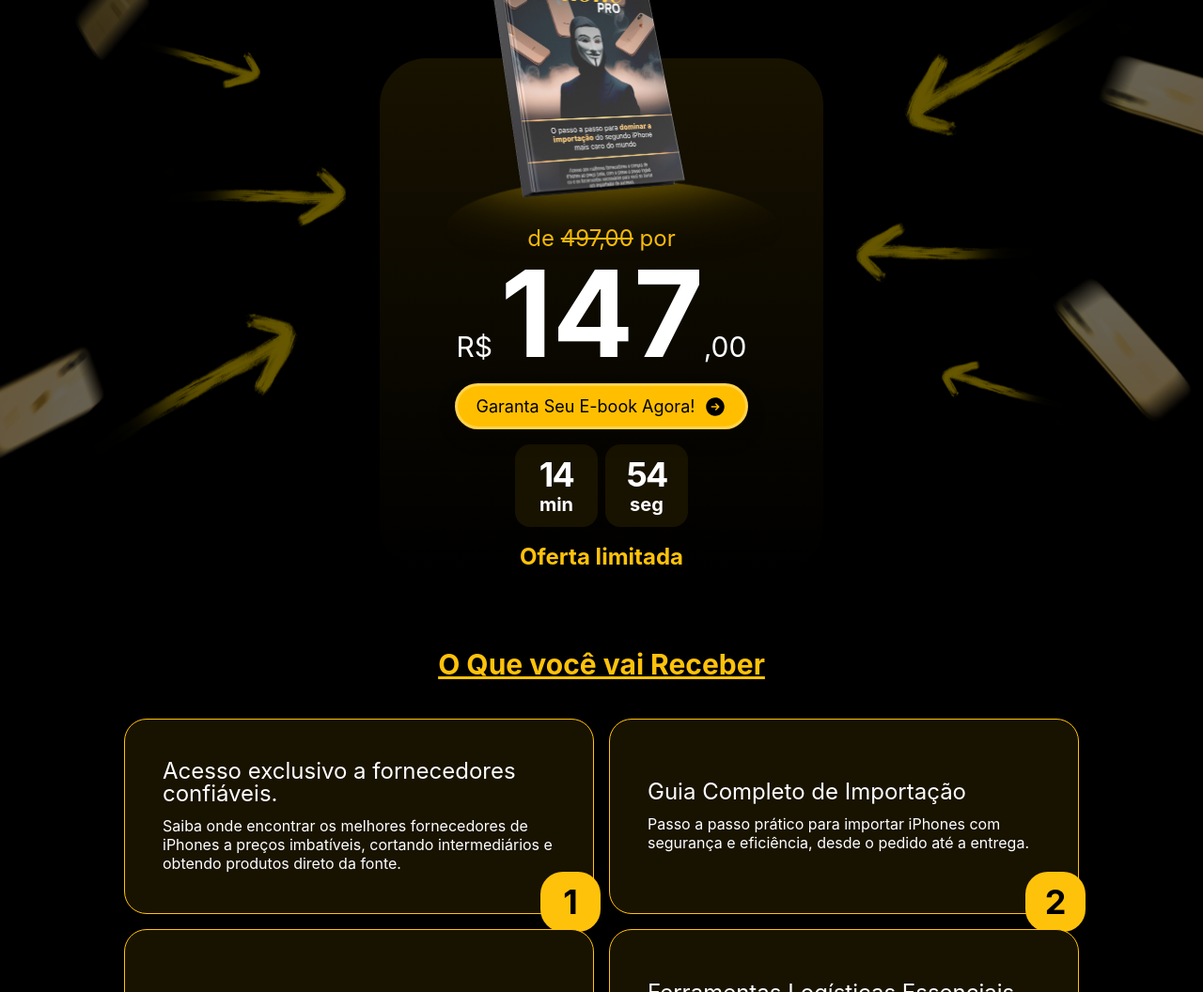
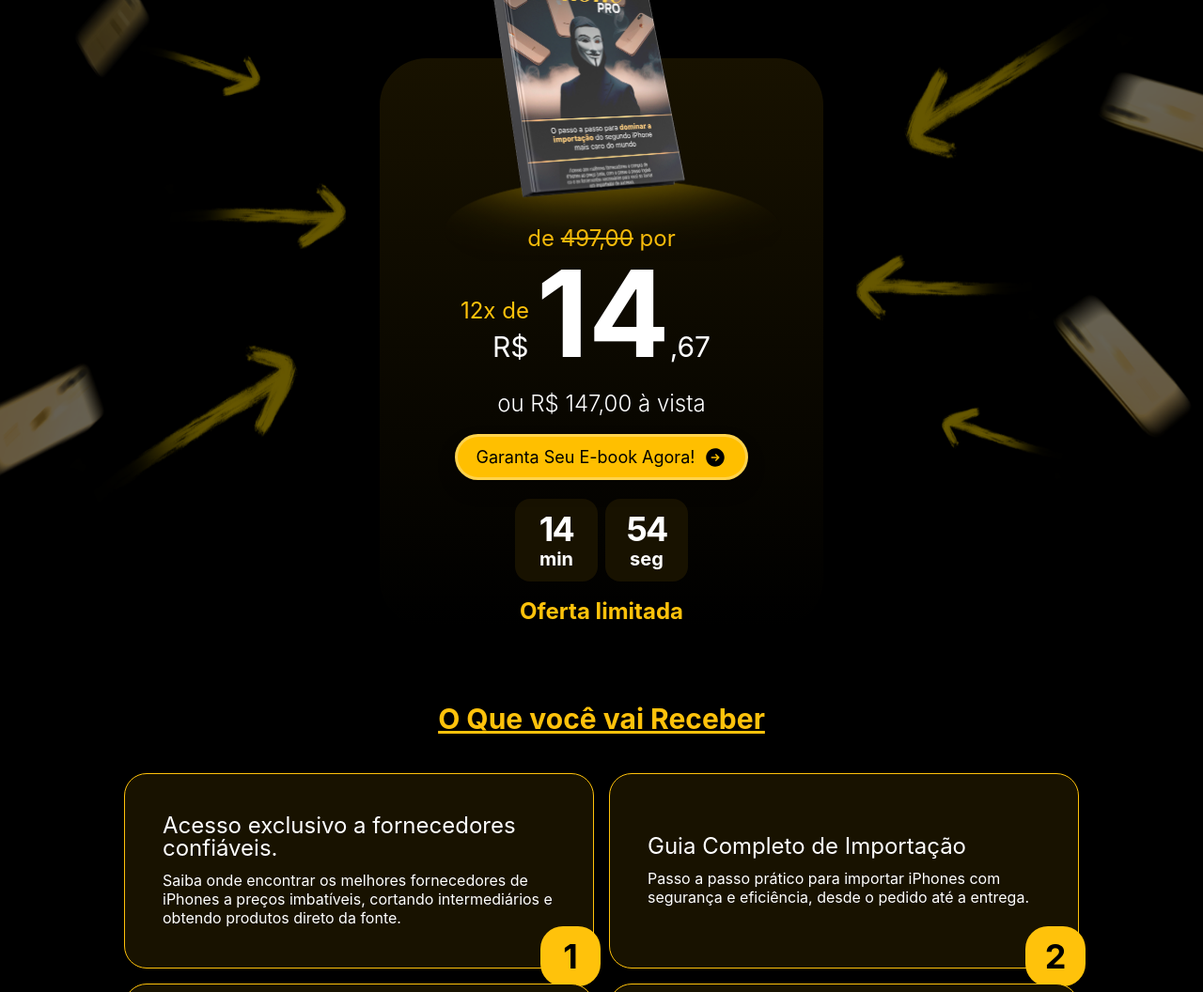
Before and after one commit to FabianBarua/metodo-iphone-pro, an Astro site: page / in a window 1280 px wide. Shown: the part 3363-4419 px from the top of the page at 94% size. Built offline with nearby package versions, Linux system fonts and the light colour scheme; Astro itself is replaced by a stand-in of ours; a web font is replaced by a local one.

Commit message:
new link

```diff
--- a/src/components/Clock.astro
+++ b/src/components/Clock.astro
@@ -1,4 +1,4 @@
-<div class=" mt-4 flex gap-2  mx-auto w-min">
+<div class=" mt-5 flex gap-2  mx-auto w-min">
     <!-- <div class="  bg-[#181200] sm:size-[5.5rem]  size-[4.5rem]  pt-1 rounded-2xl flex flex-col justify-center items-center">
         <h6
             id="days"
--- a/src/components/LinkGaranta.astro
+++ b/src/components/LinkGaranta.astro
@@ -12,7 +12,7 @@
 
 ---
 <a
-  href="https://chk.eduzz.com/7WX5JX7O0A"
+  href="https://pay.hotmart.com/J95459764M"
 class="button text-nowrap w-min"
 style={finalStyle}>
     <span>Garanta Seu E-book Agora!</span>
--- a/src/pages/index.astro
+++ b/src/pages/index.astro
@@ -217,8 +217,15 @@ import LiteYoutube from '../components/LiteYoutube.astro';
 				de <s>497,00</s> por
 			</p>
 			<h3 class=" text-center  text-3xl ">
-				R$ <span class=" text-9xl text-white font-bold">147</span>,00
+				<span class=" relative ">
+					R$
+					<span class=" absolute -top-9 right-2 text-nowrap text-primary text-2xl">
+						12x de
+					</span>
+				</span>  <span class=" text-9xl text-white font-bold">14</span>,67
 			</h3>
+
+			<p class=" text-center text-2xl font-light my-4">ou R$ 147,00 à vista</p>
 
 			<LinkGaranta margin="10px"  />
 			<Clock />
```
